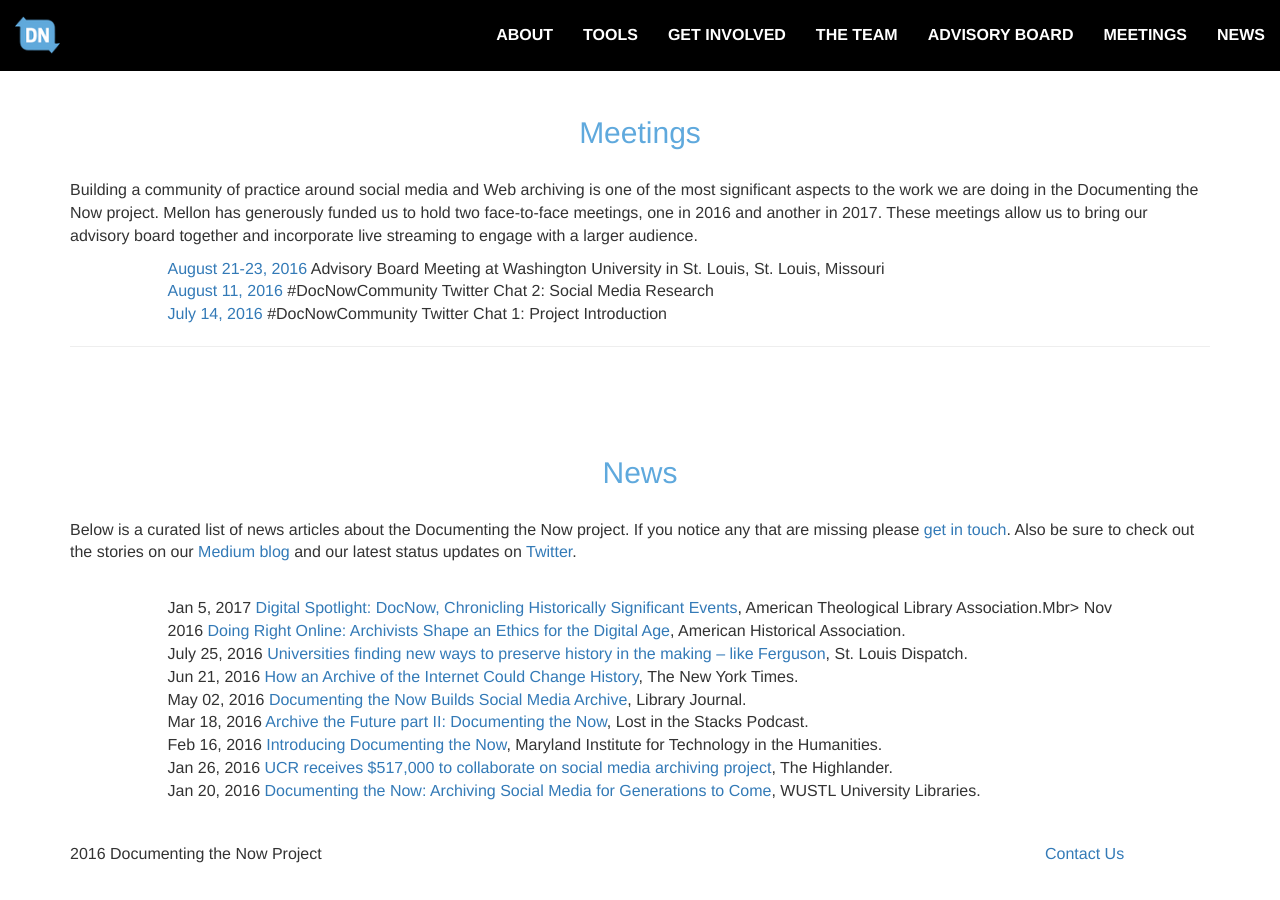
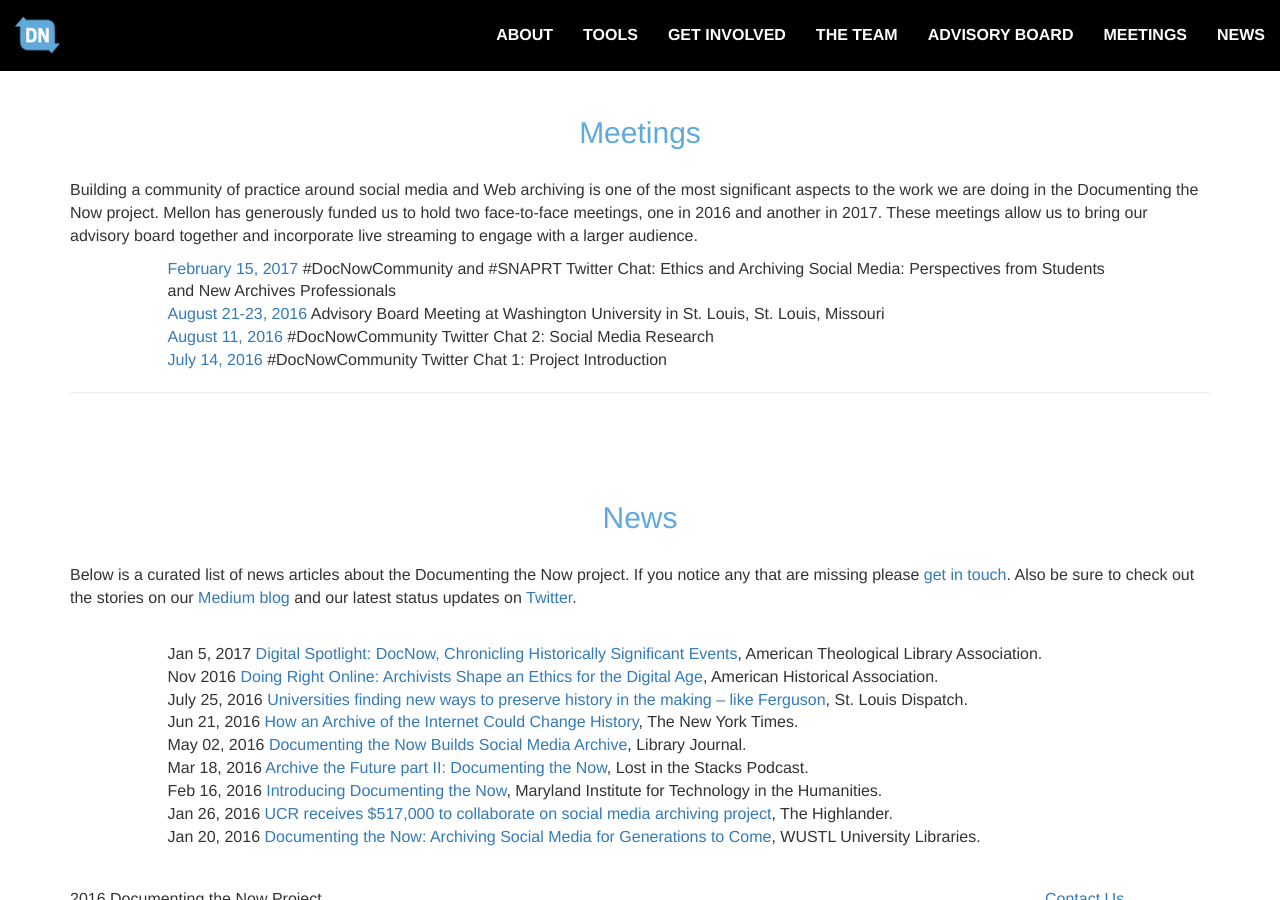
Before and after one commit to DocNow/docnow.github.io, a Jekyll site: the page built from index.html, in a window 1280 px wide and 900 px high, scrolled down 3838 px. Built offline with Jekyll 4.4.1, drawn with Linux system fonts in a browser that asks for light colours.

Commit message:
mobile first fixes and meeting update
center some items, add #snaprt storify

```diff
--- a/index.html
+++ b/index.html
@@ -86,20 +86,20 @@
         <br>
 
 	     <section class="row text-center">
-            <div class=" col-md-2 col-sm-6">
-                <img class="img-responsive" src="{{ site.baseurl }}/img/ucr.jpg" alt="ucr" />
+            <div class="col-md-2 col-sm-6">
+                <center><img class="img-responsive" src="{{ site.baseurl }}/img/ucr.jpg" alt="ucr" /></center>
             </div>
             <div class="col-md-1"></div>
             <div class="col-md-2 col-sm-6">
-               <img class="img-responsive" src="{{ site.baseurl }}/img/umd.jpg" alt="umd" />
+              <center><img class="img-responsive" src="{{ site.baseurl }}/img/umd.jpg" alt="umd" /></center>
             </div>
             <div class="col-md-1"></div>
             <div class="col-md-2 col-sm-6">
-               <img class="img-responsive" src="{{ site.baseurl }}/img/wustl.jpg" alt="wustl" />
+               <center><img class="img-responsive" src="{{ site.baseurl }}/img/wustl.jpg" alt="wustl" /></center>
             </div>
             <div class="col-md-1"></div>
             <div class="col-md-2 col-sm-6">
-               <img class="img-responsive" src="{{ site.baseurl }}/img/mellon.jpg" alt="mellon" />
+               <center><img class="img-responsive" src="{{ site.baseurl }}/img/mellon.jpg" alt="mellon" /></center>
             </div>
         </section>
         <hr>
@@ -117,26 +117,25 @@
                     <a href="https://github.com/DocNow/hydrator" target="_blank">
                         <img src="{{ site.baseurl }}/img/hydrator.png" alt="hydrator" width="50%"/><br><h3>Hydrator</h3></a>
                         "Rehydrate" your Tweet ID sets into full tweets with metadata.
-                </div>
+                </div><br>
                 <div class="col-md-1"></div>
                 <div class="col-md-2 col-sm-6">
                     <a href="http://www.docnow.io/catalog/" target="_blank">
                         <img src="{{ site.baseurl }}/img/catalog.png" alt="catalog" width="50%"/><br><h3>Tweet Catalog</h3></a>
                         A catalog of publicly shared Tweet ID sets. <a href="https://github.com/DocNow/catalog">Add yours here!</a>
-
-                </div>
+                </div><br>
                 <div class="col-md-1"></div>
                 <div class="col-md-2 col-sm-6">
                     <a href="https://github.com/DocNow/twarc" target="_blank">
                       <img src="{{ site.baseurl }}/img/twarc.png" alt="twarc" width="50%"/><br><h3>Twarc</h3></a>
                         Archive Twitter JSON using this command line tool.
-                </div>
+                </div><br>
                 <div class="col-md-1"></div>
                 <div class="col-md-2 col-sm-6">
                     <a href="https://github.com/DocNow/diffengine" target="_blank">
                         <img src="{{ site.baseurl }}/img/diffengine_sqsmall.png" alt="slack" width="50%"/><h3>Diff Engine</h3></a>
                         Track changes in news article through their RSS feeds.
-                </div>
+                </div><br>
             </div>
         </section>
         <hr>
@@ -302,6 +301,7 @@
             </div>
             <div class="row">
                 <div class="col-lg-offset-1 col-lg-10 news-items">
+             <a href=https://storify.com/SNAP_Roundtable/2017-02-15-documenting-the-now-joint-snaprt-chat>February 15, 2017</a> #DocNowCommunity and #SNAPRT Twitter Chat: Ethics and Archiving Social Media: Perspectives from Students and New Archives Professionals<br>
               <a href="/meetings/stl-2016/">August 21-23, 2016</a> Advisory Board Meeting at Washington University in St. Louis, St. Louis, Missouri<br>
               <a href="https://storify.com/docnow/docnowcommunity-chat-2">August 11, 2016</a> #DocNowCommunity Twitter Chat 2: Social Media Research<br>
               <a href="https://storify.com/docnow/docnowcommunity-chat">July 14, 2016</a> #DocNowCommunity Twitter Chat 1: Project Introduction
@@ -325,7 +325,7 @@
 
             <div class="row">
                 <div class="col-lg-offset-1 col-lg-10 news-items">
-                Jan 5, 2017 <a href="https://newsletter.atla.com/2017/digital-spotlight-docnow-chronicling-historically-significant-events/" target="_blank">Digital Spotlight: DocNow, Chronicling Historically Significant Events</a>, American Theological Library Association.Mbr>
+                Jan 5, 2017 <a href="https://newsletter.atla.com/2017/digital-spotlight-docnow-chronicling-historically-significant-events/" target="_blank">Digital Spotlight: DocNow, Chronicling Historically Significant Events</a>, American Theological Library Association.<br>
                   Nov 2016 <a target="_blank" href="https://www.historians.org/publications-and-directories/perspectives-on-history/november-2016/doing-right-online-archivists-shape-an-ethics-for-the-digital-age">  Doing Right Online: Archivists Shape an Ethics for the Digital Age</a>, American Historical Association.<br>
                   July 25, 2016 <a href="http://www.stltoday.com/news/local/education/universities-finding-new-ways-to-preserve-history-in-the-making/article_d15e43a9-356b-5eb7-be4d-d95887e83ef2.html">Universities finding new ways to preserve history in the making – like Ferguson</a>, St. Louis Dispatch.<br>
                   Jun 21, 2016 <a href="http://www.nytimes.com/2016/06/26/magazine/how-an-archive-of-the-internet-could-change-history.html?_r=0" target="_blank">How an Archive of the Internet Could Change History</a>, The New York Times.<br>
```
